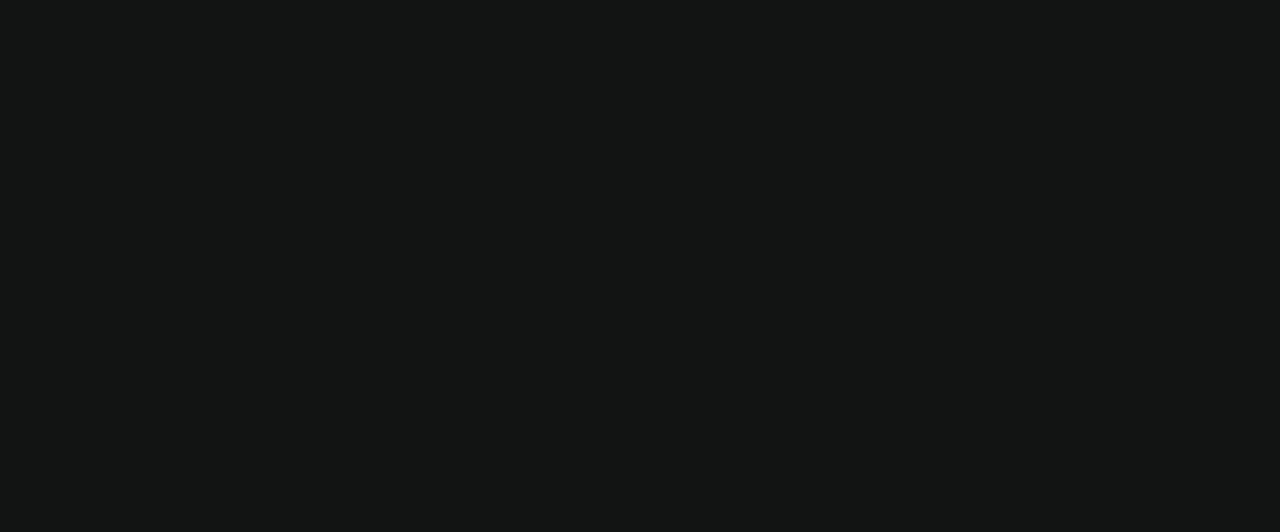
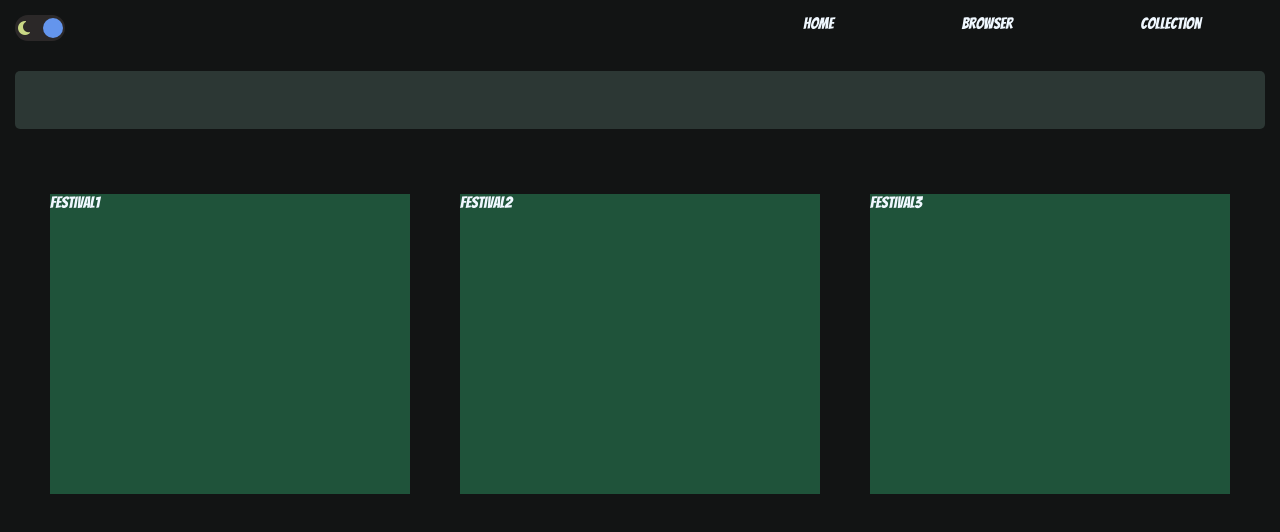
Before and after one commit to Marcelinc/festivals, a React (Create React App) app: page /browser in a window 1280 px wide. Before the commit this address had no page. Shown: the top 532 px of the page. Built offline with nearby package versions, Linux system fonts and the light colour scheme.

Commit message:
Browser page template, fixed toggle button, example data

```diff
--- a/src/App.js
+++ b/src/App.js
@@ -1,6 +1,8 @@
 import { BrowserRouter as Router, Routes, Route } from "react-router-dom";
 import Home from "./pages/Home";
 import './css/App.css'
+import Browser from "./pages/Browser";
+import Collection from "./pages/Collection";
 
 function App() {
   return (
@@ -8,6 +10,8 @@
       <Router>
         <Routes>
           <Route path="/" element={<Home/>}/>
+          <Route path='/browser' element={<Browser/>}/>
+          <Route path="/collection" element={<Collection/>}/>
         </Routes>
       </Router>
     </>
--- a/src/components/Navbar.js
+++ b/src/components/Navbar.js
@@ -10,6 +10,7 @@
     var rs = getComputedStyle(r);
 
     useEffect(()=> {
+      if(window.location.pathname === '/'){
         document.body.classList.toggle('body-sun')
         document.querySelector('#search').classList.toggle('search-sun')
         document.querySelector('#festival-name').classList.toggle('festival-name-sun')
@@ -21,8 +22,8 @@
           document.querySelector('.two').style.background = rs.getPropertyValue('--two-bg')
           document.querySelector('.mostSearched').style.background = rs.getPropertyValue('--mostSearched-bg')
         }
-
-    },[checked])
+      }
+    },[checked,rs,window.location.pathname])
 
 
   return (
@@ -36,6 +37,7 @@
         <div className='nav-links'>
             <Link className='navlink' to='/'>Home</Link>
             <Link className='navlink' to='/browser'>Browser</Link>
+            <Link className='navlink' to='/collection'>Collection</Link>
         </div>
     </div>
   )
--- /dev/null
+++ b/src/css/Browser.css
@@ -0,0 +1,28 @@
+.searchField {
+    justify-content: center;
+    display: flex;
+  }
+#browserInput {
+    box-sizing: border-box;
+    padding: 15px;
+    font-size: 1.5em;
+    background: #2c3734;
+    border: none;
+    border-radius: 5px;
+    margin: 15px;
+    width: 99%;
+    outline: none;
+    color: aliceblue;
+  }
+.searchResults {
+    min-height: 300px;
+    display: grid;
+    grid-template-columns: repeat(auto-fit,minmax(250px,1fr));
+    margin: 50px;
+    justify-content: center;
+    grid-gap: 30px 50px;
+  }
+.festCard {
+    min-height: 200px;
+    background: #1f533a;
+  }
--- /dev/null
+++ b/src/pages/Browser.js
@@ -0,0 +1,24 @@
+import React from 'react'
+import Navbar from '../components/Navbar'
+import '../css/Browser.css'
+
+function Browser() {
+
+  return (
+    <div className='home'>
+      <Navbar/>
+      <main>
+        <section className='searchField'>
+          <input type={'text'} id='browserInput'/>
+        </section>
+        <section className='searchResults'>
+          <div className='festCard'>Festival1</div>
+          <div className='festCard'>Festival2</div>
+          <div className='festCard'>Festival3</div>
+        </section>
+      </main>
+    </div>
+  )
+}
+
+export default Browser
--- /dev/null
+++ b/src/pages/Collection.js
@@ -0,0 +1,15 @@
+import React from 'react'
+import Navbar from '../components/Navbar'
+
+function Collection() {
+  return (
+    <div className='home'>
+        <Navbar/>
+        <main>
+            Collection
+        </main>
+    </div>
+  )
+}
+
+export default Collection
--- a/src/pages/Home.js
+++ b/src/pages/Home.js
@@ -1,21 +1,27 @@
-import React from 'react'
+import React, { useEffect } from 'react'
 import Navbar from '../components/Navbar'
 import '../css/Home.css'
-import '../scripts/homeObserve'
 import '../scripts/scrollAnimation'
+import { initializeObservers } from '../scripts/homeObserve'
+import { initializeScrollAnimation } from '../scripts/scrollAnimation'
 
 function Home() {
+
+  useEffect(() => {
+    initializeObservers()
+    initializeScrollAnimation()
+  },[])
+
   return (
     <div className='home'>
       <Navbar/>
       <main>
         <section className='homeSection one'>
           <h2 id='header1' className='homeHeader fade-in'>Dive into music world</h2>
-          <i className="fa-solid fa-angles-down fade-in" id='chevrons'><a id='one-href' href='#'></a></i>
+          <i className="fa-solid fa-angles-down fade-in" id='chevrons'></i>
         </section>
         <section className='homeSection two'>
           <div id='overall'>
-            <a href='#' id='two-href'></a>
             <h2 className='overall'>Did you know?</h2>
             <p id='overall-p1' className='overall'>Every year all over the world there are events bringing together fans of various music </p>
             <p id='overall-p2' className='overall'>We have created browser that helps you find place in this big world of music parties where you can enjoy time</p>
--- /dev/null
+++ b/src/scripts/data.js
@@ -0,0 +1,5 @@
+export const festivals = [{id:1,name:'Tomorrowland',place:{country: 'Belgium', city: 'Boom'}, musicTags: ['EDM', 'House','Hardstyle','Techno'],views: 0},
+{id:2,name:'Ultra Music Festival', place: {country: 'United States', city: 'Miami,Florida'}, musicTags: ['EDM']},
+{id:3,name:'Sunrise Festival', place: {country: 'Poland', city: 'Kołobrzeg'}, musicTags: ['Big Room','Trance','EDM']},
+{id:4,name:'Defqon 1', place: {country: 'Netherlands', city: 'Biddinghuizen'}, musicTags: ['Hardstyle', 'Hard dance','EDM', 'Hardcore', 'Psychedelic Trance']},
+{id:5,name:'Parookaville', place: {country: 'Germany', city: 'Weeze', musicTags: ['EDM','House']}}]
--- a/src/scripts/homeObserve.js
+++ b/src/scripts/homeObserve.js
@@ -74,7 +74,8 @@
 
 
 //Initialize observers
-document.addEventListener('DOMContentLoaded', () => {
+//if(window.location.pathname === '/')
+export const initializeObservers = () => {
     //Section one
     const sectionOne = document.querySelector('.one').childNodes
     //console.log(sections)
@@ -96,4 +97,7 @@
     //Section four
     const sectionFour = document.querySelector('.three').childNodes
     sectionFour.forEach(elem => sectionFourObserver.observe(elem))
-})
+}
+//document.addEventListener('DOMContentLoaded', () => {
+
+//})
--- a/src/scripts/scrollAnimation.js
+++ b/src/scripts/scrollAnimation.js
@@ -1,15 +1,15 @@
 export function smoothScroll(target,duration){
     var targetElem = document.querySelector(target)
     var origin = document.querySelector('.one')
-    console.log('target: ',targetElem)
+    //console.log('target: ',targetElem)
     var targetPosition = targetElem.getBoundingClientRect().top
     var originPosition = origin.getBoundingClientRect().top
-    console.log('OriginPos:'+originPosition)
-    console.log('targetPosition: ',targetPosition)
+    //console.log('OriginPos:'+originPosition)
+    //console.log('targetPosition: ',targetPosition)
     //var startPosition = window.pageYOffset
     //console.log('startPosition: ',startPosition)
     var distance = targetPosition - originPosition
-    console.log('distance: ',distance)
+    //console.log('distance: ',distance)
 
     var startTime = null
 
@@ -26,26 +26,25 @@
 
     function ease(t,b,c,d){
         t /= d/2;
-        console.log('t: '+t)
+        //console.log('t: '+t)
         if(t < 1) return c / 2 * t * t;
         t--;
-        console.log(-c / 2 * (t * (t - 2) - 1) )
+        //console.log(-c / 2 * (t * (t - 2) - 1) )
         return -c / 2 * (t * (t - 2) - 1);
     }
 
     requestAnimationFrame(animation)
 }
 
-
-
-document.addEventListener('DOMContentLoaded',() => {
+export const initializeScrollAnimation = () => {
     //Home page animations
-    const HomeScroll = () => {
         var chevrons = document.querySelector('.one')
         chevrons.addEventListener('click',() => {
             smoothScroll('.two',1000)
-            console.log('clicked')
+            //console.log('clicked')
         })
-    }
-    HomeScroll()
-})
+}
+    //document.addEventListener('DOMContentLoaded',() => {
+
+    //    HomeScroll()
+   // })
```
Lines whose indentation alone changed are shown as unchanged.
